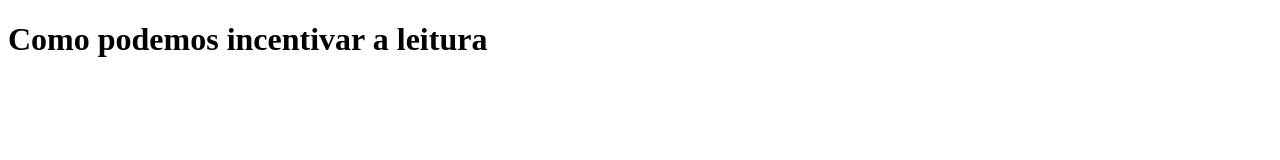
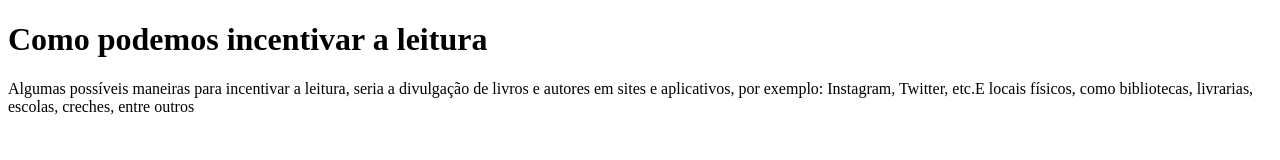
Before and after one commit to francielyy/segundoi, a plain HTML site: page leitura.html in a window 1280 px wide. Drawn offline with Linux system fonts and the light colour scheme.

Commit message:
Add files via upload

```diff
--- a/leitura.html
+++ b/leitura.html
@@ -9,7 +9,9 @@
 <body>
     <h1>Como podemos incentivar a leitura</h1>
     <p>
-
+        Algumas possíveis maneiras para incentivar a leitura, seria a divulgação de livros e autores em sites
+        e aplicativos, por exemplo: Instagram, Twitter, etc.E locais físicos, como bibliotecas, livrarias,
+        escolas, creches, entre outros
     </p>
 </body>
 </html>
```
Also changed, not shown: incentivo.html (+3 -0 lines).
